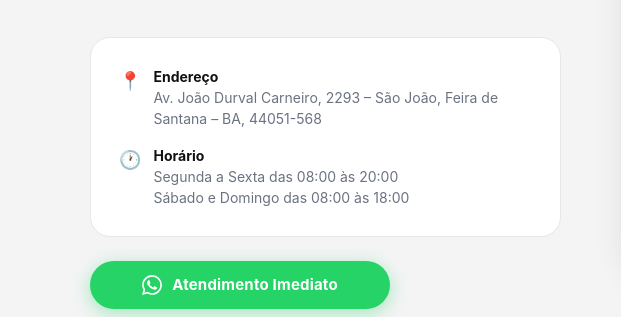
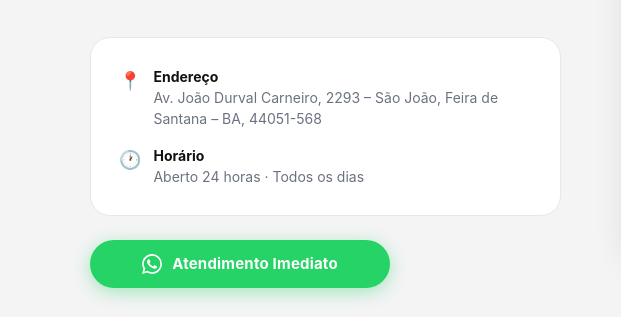
Before and after one commit to assessoria-boop/worldvet, a plain HTML site: page index.html in a window 1280 px wide. Shown: the part 3735-4052 px from the top of the page, 0-621 px from the left. Drawn offline with Linux system fonts and the light colour scheme.

Commit message:
Atualiza horario para 24 horas
Co-Authored-By: Claude Opus 4.8 (1M context) <noreply@anthropic.com>

```diff
--- a/index.html
+++ b/index.html
@@ -885,8 +885,7 @@
           <span class="ico">🕐</span>
           <div>
             <strong>Horário</strong>
-            Segunda a Sexta das 08:00 às 20:00<br />
-            Sábado e Domingo das 08:00 às 18:00
+            Aberto 24 horas · Todos os dias
           </div>
         </div>
       </div>
```
